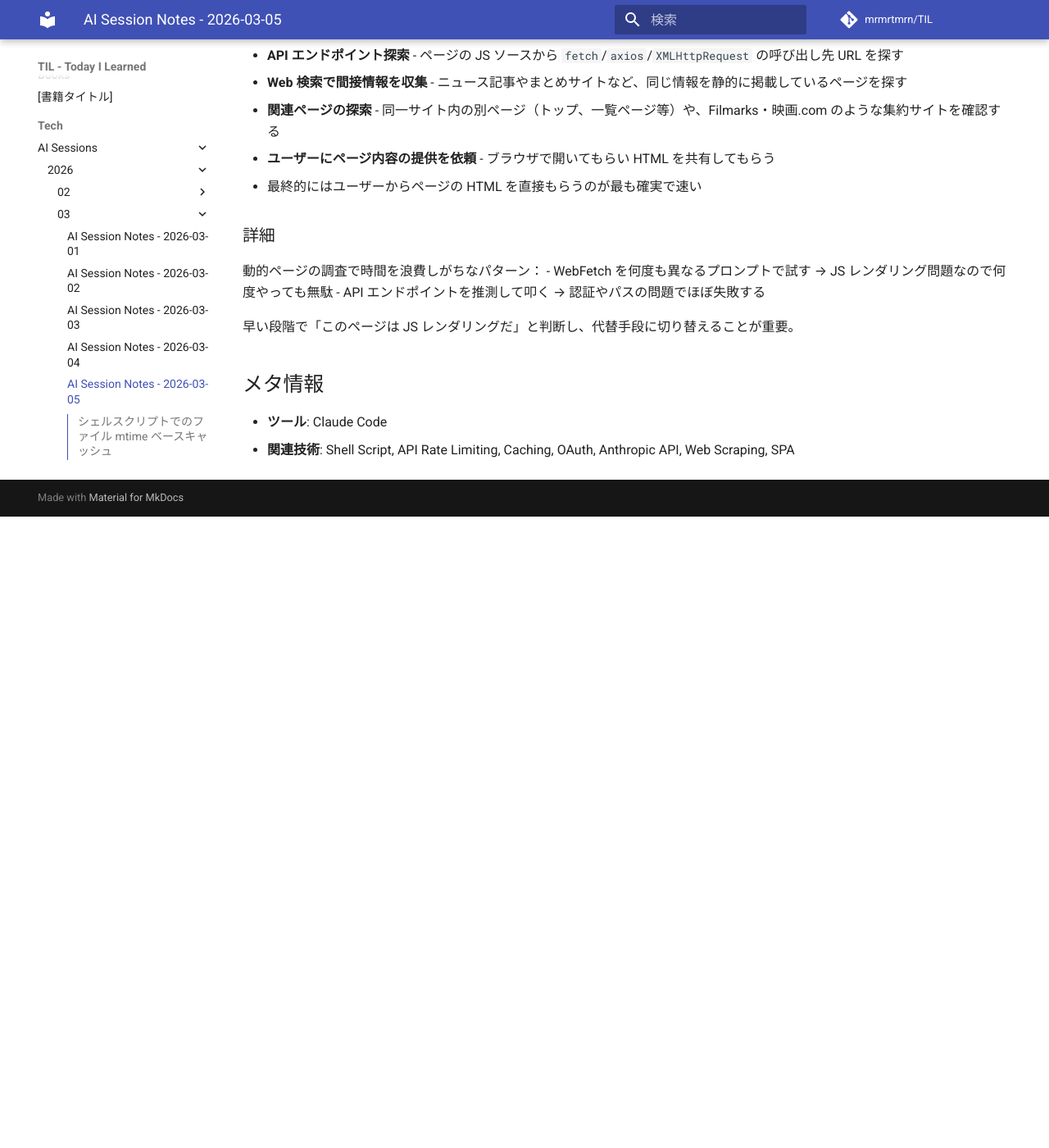
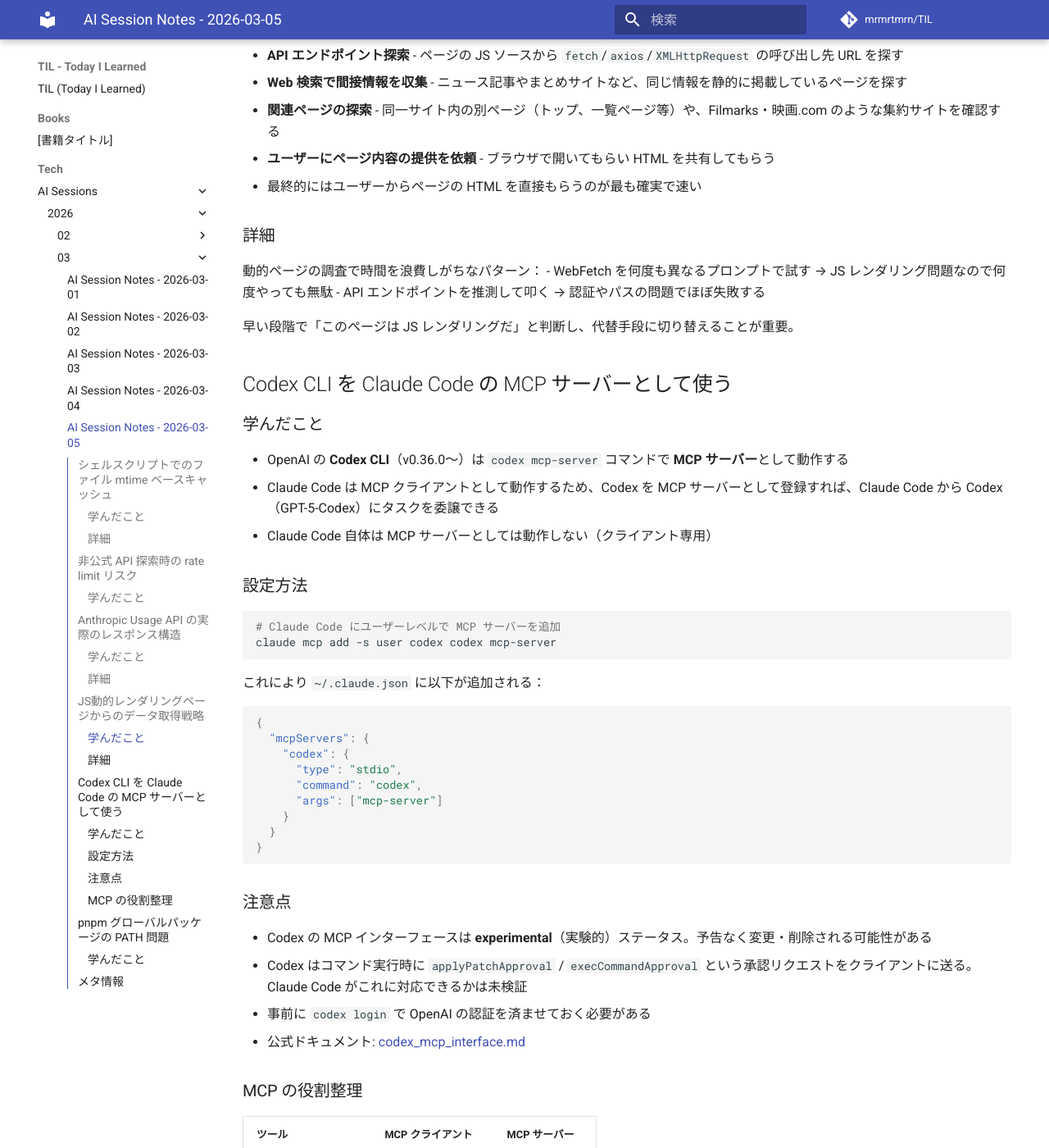
Before and after one commit to mrmrtmrn/TIL, an MkDocs documentation site: the page built from docs/Tech/AI-Sessions/2026/03/2026-03-05.md, in a window 1280 px wide and 1400 px high, scrolled down 2193 px. Shown: the whole window at 82% size. Built offline with MkDocs 1.6.1 and Material for MkDocs 9.7.7, drawn with Linux system fonts in a browser that asks for light colours; comment, search, counter and statistics services are not loaded; before the commit the page ends 2823 px from its top, so only the background shows below that; some of the changed text lies outside the part shown.

Commit message:
feat: 2026-03-05 の AI セッションノートを追加
- Codex CLI を Claude Code の MCP サーバーとして使う
- pnpm グローバルパッケージの PATH 問題

````diff
--- a/docs/Tech/AI-Sessions/2026/03/2026-03-05.md
+++ b/docs/Tech/AI-Sessions/2026/03/2026-03-05.md
@@ -95,7 +95,60 @@
 
 早い段階で「このページは JS レンダリングだ」と判断し、代替手段に切り替えることが重要。
 
+## Codex CLI を Claude Code の MCP サーバーとして使う
+
+### 学んだこと
+
+- OpenAI の **Codex CLI**（v0.36.0〜）は `codex mcp-server` コマンドで **MCP サーバー**として動作する
+- Claude Code は MCP クライアントとして動作するため、Codex を MCP サーバーとして登録すれば、Claude Code から Codex（GPT-5-Codex）にタスクを委譲できる
+- Claude Code 自体は MCP サーバーとしては動作しない（クライアント専用）
+
+### 設定方法
+
+```bash
+# Claude Code にユーザーレベルで MCP サーバーを追加
+claude mcp add -s user codex codex mcp-server
+```
+
+これにより `~/.claude.json` に以下が追加される：
+
+```json
+{
+  "mcpServers": {
+    "codex": {
+      "type": "stdio",
+      "command": "codex",
+      "args": ["mcp-server"]
+    }
+  }
+}
+```
+
+### 注意点
+
+- Codex の MCP インターフェースは **experimental**（実験的）ステータス。予告なく変更・削除される可能性がある
+- Codex はコマンド実行時に `applyPatchApproval` / `execCommandApproval` という承認リクエストをクライアントに送る。Claude Code がこれに対応できるかは未検証
+- 事前に `codex login` で OpenAI の認証を済ませておく必要がある
+- 公式ドキュメント: [codex_mcp_interface.md](https://github.com/openai/codex/blob/main/codex-rs/docs/codex_mcp_interface.md)
+
+### MCP の役割整理
+
+| ツール | MCP クライアント | MCP サーバー |
+|---|:-:|:-:|
+| Claude Code | ✅ | ❌ |
+| Claude Desktop | ✅ | ❌ |
+| Codex CLI (v0.36.0〜) | ✅ | ✅ (experimental) |
+
+## pnpm グローバルパッケージの PATH 問題
+
+### 学んだこと
+
+- pnpm でグローバルインストールしたコマンドは `~/Library/pnpm/` に配置される（macOS の場合）
+- `.zshrc` で `PNPM_HOME` を PATH に追加していても、**一部のツール（Claude Code の Bash ツール等）ではシェル初期化が不完全**で PATH が通らないことがある
+- その場合、フルパスで指定するか `source ~/.zshrc` してから実行すれば動く
+- MCP サーバーの `command` にはフルパスを書く方が安全だが、Claude Code の MCP サーバー起動はユーザーのシェル環境を引き継ぐため、通常は短いコマンド名で問題ない
+
 ## メタ情報
 
 - **ツール**: Claude Code
-- **関連技術**: Shell Script, API Rate Limiting, Caching, OAuth, Anthropic API, Web Scraping, SPA
+- **関連技術**: Shell Script, API Rate Limiting, Caching, OAuth, Anthropic API, Web Scraping, SPA, MCP, OpenAI Codex CLI, pnpm
````
